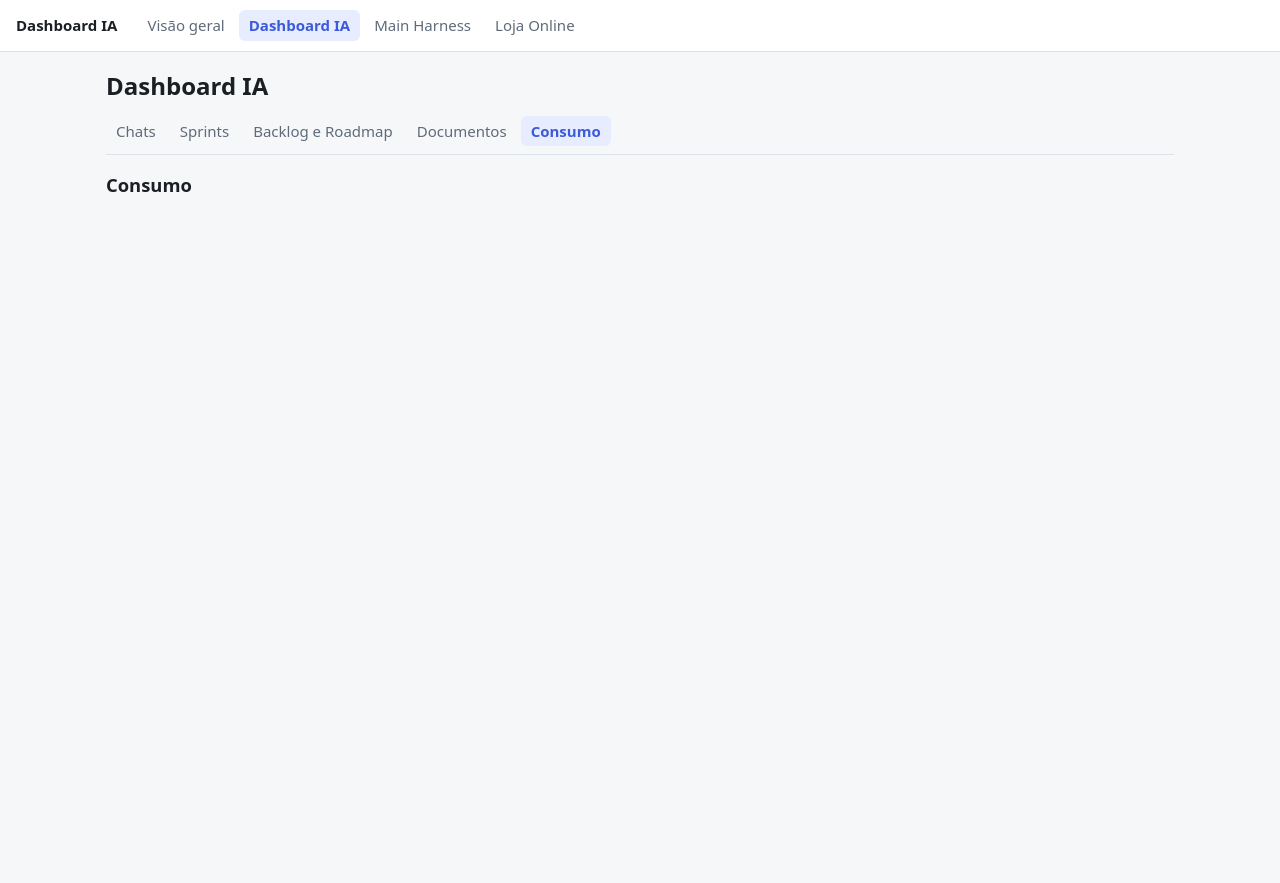
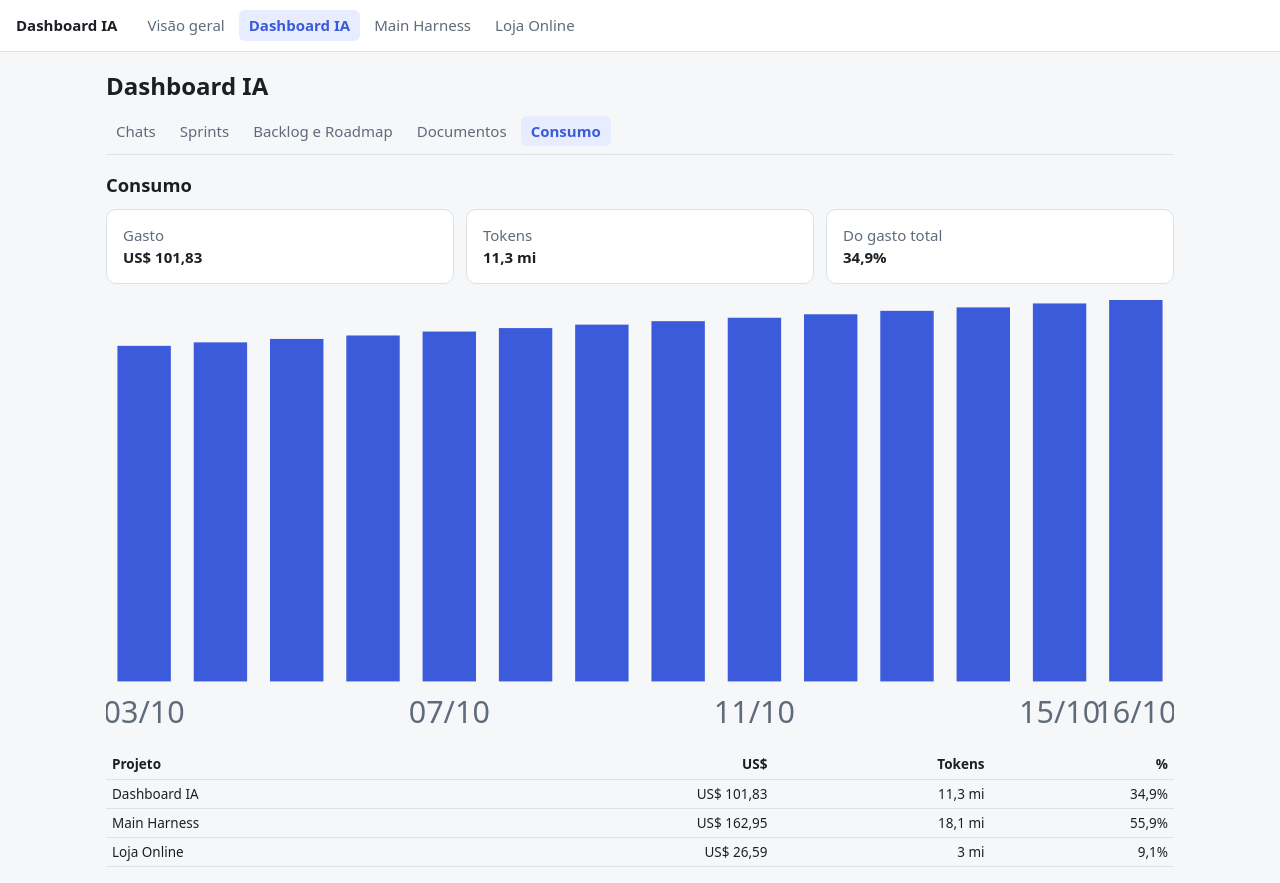
Before and after one commit to daniellimabr/dashboard-ia, a React (Vite) app: page /p/dashboard-ia/usage in a window 1280 px wide. Before the commit the page ends 800 px from the top, so only its background shows below. Built offline with nearby package versions, Linux system fonts and the light colour scheme.

Commit message:
feat: usage page with daily SVG chart (T06)
Co-Authored-By: Claude Opus 5.5 <noreply@anthropic.com>

```diff
--- /dev/null
+++ b/src/pages/Usage.module.css
@@ -0,0 +1,34 @@
+.chart {
+  display: block;
+  width: 100%;
+  height: auto;
+  margin: 16px 0;
+}
+
+.chart rect {
+  fill: var(--accent);
+}
+
+.chart text {
+  fill: var(--muted);
+  font-size: 8px;
+  text-anchor: middle;
+}
+
+.table {
+  width: 100%;
+  border-collapse: collapse;
+  font-size: 0.9em;
+}
+
+.table th,
+.table td {
+  padding: 4px 6px;
+  border-bottom: 1px solid var(--border);
+  text-align: right;
+}
+
+.table th:first-child,
+.table td:first-child {
+  text-align: left;
+}
--- a/src/pages/Usage.tsx
+++ b/src/pages/Usage.tsx
@@ -1,3 +1,83 @@
+import { formatTokens, formatUsd } from "../lib/format";
+import { data } from "../data/mock";
+import { dailySeries, usageByProject } from "../lib/usage";
+import { useProject } from "../lib/useProject";
+import css from "./Usage.module.css";
+
+const pct = (n: number) => `${n.toFixed(1).replace(".", ",")}%`;
+const day = (date: string) => `${date.slice(8)}/${date.slice(5, 7)}`;
+
+const BAR = 20; // slot width per day in viewBox units
+const H = 100;
+
 export function Usage() {
-  return <h2>Consumo</h2>;
+  const project = useProject();
+  const all = usageByProject(data.usage);
+  const mine = all.find((p) => p.projectId === project.id);
+  const series = dailySeries(data.usage, project.id);
+  const max = Math.max(...series.map((d) => d.usd), 0) || 1;
+
+  return (
+    <>
+      <h2>Consumo</h2>
+      <div className="grid">
+        <div className="card">
+          <div className="muted">Gasto</div>
+          <strong data-testid="usage-usd">{formatUsd(mine?.usd ?? 0)}</strong>
+        </div>
+        <div className="card">
+          <div className="muted">Tokens</div>
+          <strong>{formatTokens(mine?.tokens ?? 0)}</strong>
+        </div>
+        <div className="card">
+          <div className="muted">Do gasto total</div>
+          <strong>{pct(mine?.pct ?? 0)}</strong>
+        </div>
+      </div>
+
+      <svg
+        className={css.chart}
+        viewBox={`0 0 ${series.length * BAR} ${H + 14}`}
+        role="img"
+        aria-label={`US$ por dia, ${series.length} dias`}
+      >
+        {series.map((d, i) => {
+          const h = (d.usd / max) * H;
+          return (
+            <g key={d.date}>
+              <rect x={i * BAR + 3} y={H - h} width={BAR - 6} height={h}>
+                <title>{`${day(d.date)}: ${formatUsd(d.usd)}`}</title>
+              </rect>
+              {i % 4 === 0 || i === series.length - 1 ? (
+                <text x={i * BAR + BAR / 2} y={H + 11}>
+                  {day(d.date)}
+                </text>
+              ) : null}
+            </g>
+          );
+        })}
+      </svg>
+
+      <table className={css.table}>
+        <thead>
+          <tr>
+            <th>Projeto</th>
+            <th>US$</th>
+            <th>Tokens</th>
+            <th>%</th>
+          </tr>
+        </thead>
+        <tbody>
+          {all.map((p) => (
+            <tr key={p.projectId}>
+              <td>{data.projects.find((x) => x.id === p.projectId)?.name ?? p.projectId}</td>
+              <td>{formatUsd(p.usd)}</td>
+              <td>{formatTokens(p.tokens)}</td>
+              <td>{pct(p.pct)}</td>
+            </tr>
+          ))}
+        </tbody>
+      </table>
+    </>
+  );
 }
```
Also changed, not shown: 1 other file (tests, documents, lock files or other folders).
